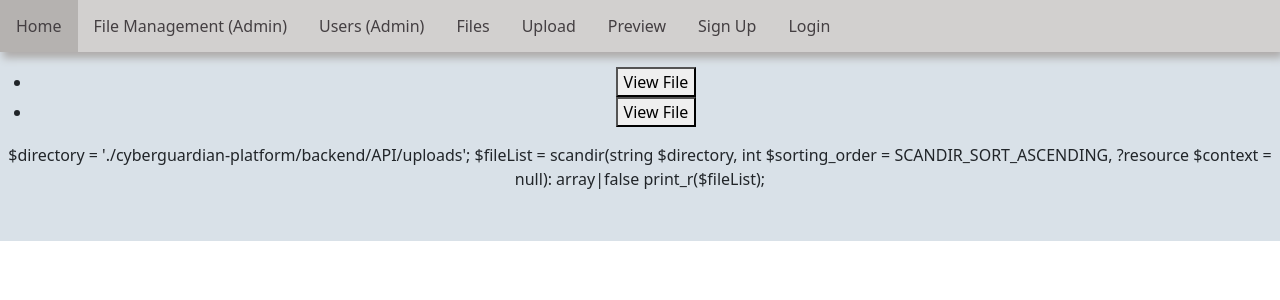
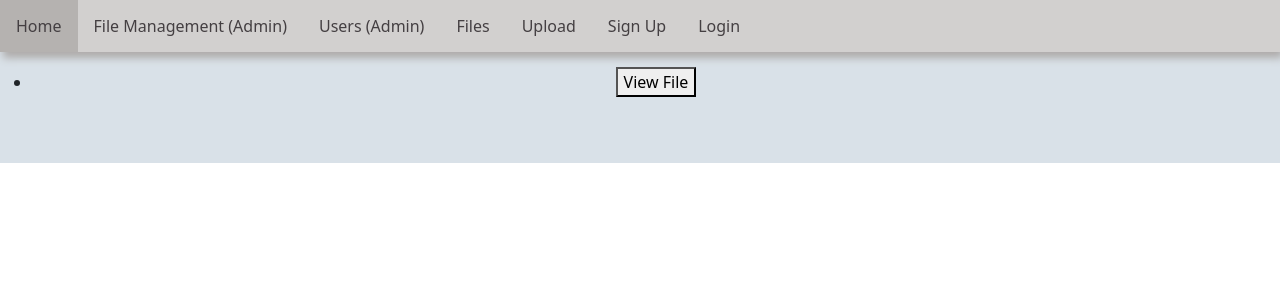
Before and after one commit to daniel-rachfal/cyberguardian-platform, a React (Create React App) app in the folder frontend/: page /cyberguardian-platform/frontend/preview in a window 1280 px wide. Shown: the top 300 px of the page. Built offline with nearby package versions, Linux system fonts and the light colour scheme.

Commit message:
Moved preview to files
Moved preview code to files.js

```diff
--- a/frontend/src/components/pages/Files.js
+++ b/frontend/src/components/pages/Files.js
@@ -2,6 +2,13 @@ import { useState, useEffect } from 'react';
 import { BASE_API_URL } from '../Api.js';
 import Moment from 'react-moment';
 import { useNavigate } from "react-router-dom";
+
+
+import { Logger } from "logging-library";
+import FileViewer from "react-file-viewer";
+import { CustomErrorComponent } from "custom-error";
+
+import PreviewPage from './PreviewPage.js';
 
 /**
  * View Files Page
@@ -9,6 +16,7 @@ import { useNavigate } from "react-router-dom";
  * This page is responsible for viewing files for regular users of the platform
  *
  * @author Daniel Rachfal
+ * Jack Ambler - File Preview
  */
 function FilesPage() {
     const [files, setFiles] = useState([]);
@@ -52,6 +60,19 @@ function FilesPage() {
     const handleView = (file_id) => {
         navigate(`/preview/${file_id}`);
     }
+    const [view, setView] = useState(false);
+    const [viewImage, setView2] = useState(false);
+
+    // const handleView = () => {
+    //   setView(!view);
+    // };
+    const handleViewImage = () => {
+      setView2(!viewImage);
+    };
+
+    const onError = (e) => {
+      Logger.logError(e, "error in file-viewer");
+    };
 
     return (
         <div className="container">
@@ -79,6 +100,7 @@ function FilesPage() {
                                 <th>Created By</th>
                                 <th>Created At</th>
                                 <th>Actions</th>
+
                             </tr>
                         </thead>
                         <tbody>
@@ -90,7 +112,16 @@ function FilesPage() {
                                     <td style={{textTransform: 'capitalize'}}>{file.visibility.toLowerCase()}</td>
                                     <td>{file.createdByEmail}</td>
                                     <td><Moment unix format="DD/MM/YYYY hh:mm">{file.createdAt}</Moment></td>
-                                    <td><button type="button" class="btn btn-primary" onClick={() => handleView(file.id)}>View File</button></td>
+                                    <td><button type="button" class="btn btn-primary" onClick={() => PreviewPage(file.id)}>View File</button></td>
+                                        {view && (
+
+                                            <FileViewer
+                                            //fileType={type}
+                                            filePath={file}
+                                            errorComponent={CustomErrorComponent}
+                                            onError={onError}
+                                            />
+                                        )}
                                 </tr>
                             ))}
                         </tbody>
@@ -102,4 +133,7 @@ function FilesPage() {
     );
 }
 
+//<th><PreviewPage /></th>
+//<td><button type="button" class="btn btn-primary" onClick={() => handleView(file.id)}>View File</button>
+//<td><PreviewPage /></td>
 export default FilesPage;
--- a/frontend/src/components/pages/Nav.js
+++ b/frontend/src/components/pages/Nav.js
@@ -17,12 +17,12 @@ function Nav() {
                 <li><Link to= '/admin/users'>Users (Admin)</Link></li>
                 <li><Link to= '/files'>Files</Link></li>
                 <li><Link to= '/upload'>Upload</Link></li>
-                <li><Link to= '/preview'>Preview</Link></li>
+
                 <li><Link to= '/signup'>Sign Up</Link></li>
                 <li><Link to= '/login'>Login</Link></li>
             </ul>
         </div>
     );
 }
-
+//<li><Link to= '/preview'>Preview</Link></li>
 export default Nav;
--- a/frontend/src/components/pages/PreviewPage.js
+++ b/frontend/src/components/pages/PreviewPage.js
@@ -18,8 +18,14 @@ import { Logger } from "logging-library";
 import FileViewer from "react-file-viewer";
 import { CustomErrorComponent } from "custom-error";
 
-import axios from 'axios';
+// const file = "excel.xlsx";
+// const type = "xlsx";
+// const file = "proposal.docx";
+// const type = "docx";
+// const file = "new_user_credentials.csv";
+// const type = "csv";
 
+function PreviewPage () {
 <php>
     $url =
     '/PreviewTests/cat.jpg';
@@ -44,18 +50,6 @@ const typePNG = "<?php echo $ext; ?>";
 
 const file = "<?php echo $url2; ?>";
 const type = "<?php echo $ext2; ?>";
-
-
-// const file = "excel.xlsx";
-// const type = "xlsx";
-// const file = "proposal.docx";
-// const type = "docx";
-// const file = "new_user_credentials.csv";
-// const type = "csv";
-
-function PreviewPage () {
-//const App = () => {
-
 
 
   const [view, setView] = useState(false);
@@ -87,24 +81,10 @@ function PreviewPage () {
       )}
 
 
-<li><button onClick={handleViewImage}>View File</button></li>
-      {viewImage && (
-        <FileViewer
-          fileType={typePNG}
-          filePath={filePNG}
-          errorComponent={CustomErrorComponent}
-          onError={onError}
-        />
-      )}
+
       </ul>
 
-      <php>
-    $directory =
-    './cyberguardian-platform/backend/API/uploads';
-    $fileList = scandir(string $directory, int $sorting_order = SCANDIR_SORT_ASCENDING, ?resource $context = null): array|false
 
-    print_r($fileList);
-  </php>
 
     </div>
   );
@@ -133,4 +113,27 @@ foreach ($dir as $fileinfo) {
     }
 }
 ?>
+
+<php>
+    $directory =
+    './cyberguardian-platform/backend/API/uploads';
+    $fileList = scandir(string $directory, int $sorting_order = SCANDIR_SORT_ASCENDING, ?resource $context = null): array|false
+
+    print_r($fileList);
+  </php>
+
+
+
+
+  OLD VIEW IMAGE BUTTON
+
+  <li><button onClick={handleViewImage}>View File</button></li>
+      {viewImage && (
+        <FileViewer
+          fileType={typePNG}
+          filePath={filePNG}
+          errorComponent={CustomErrorComponent}
+          onError={onError}
+        />
+        )}
 */
```
